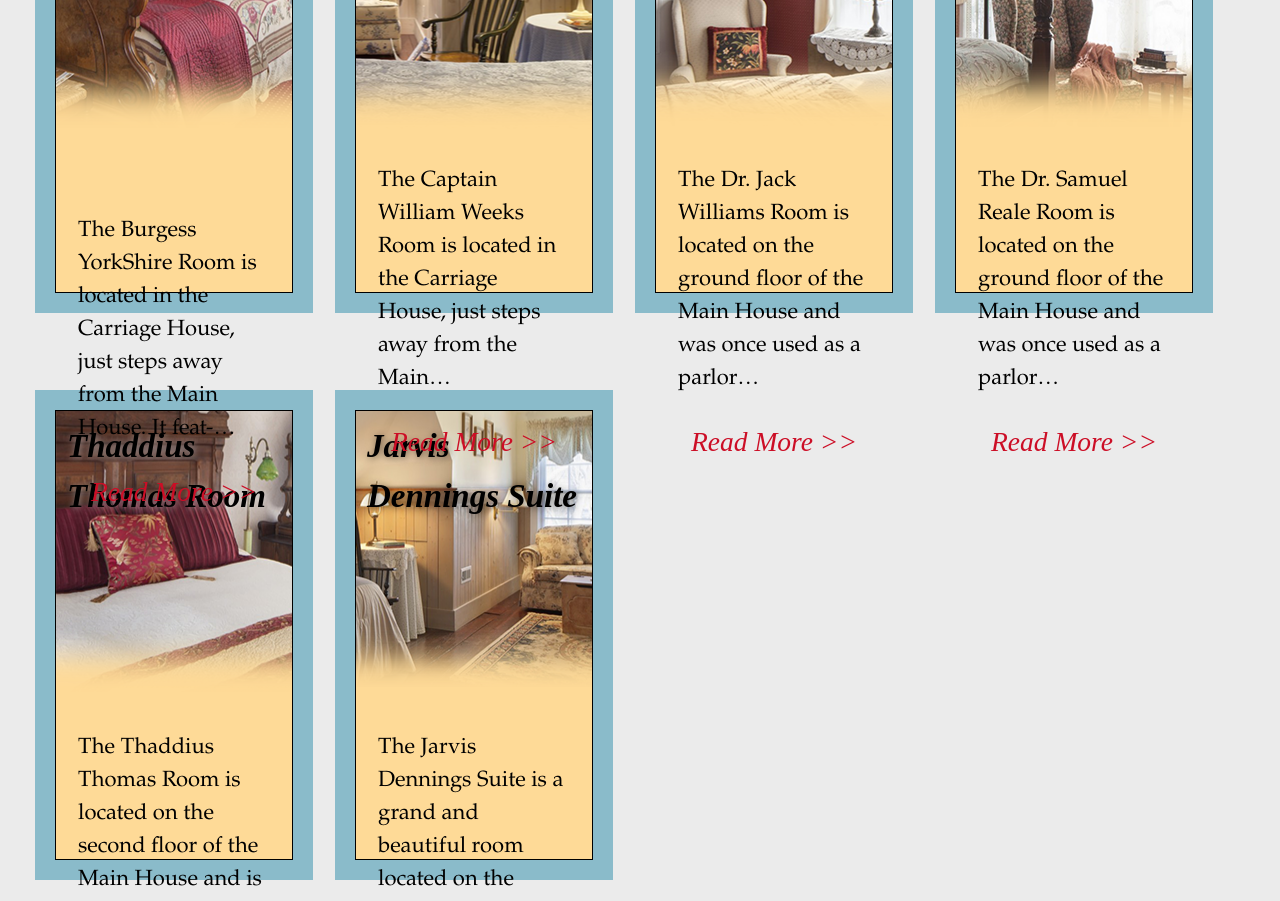
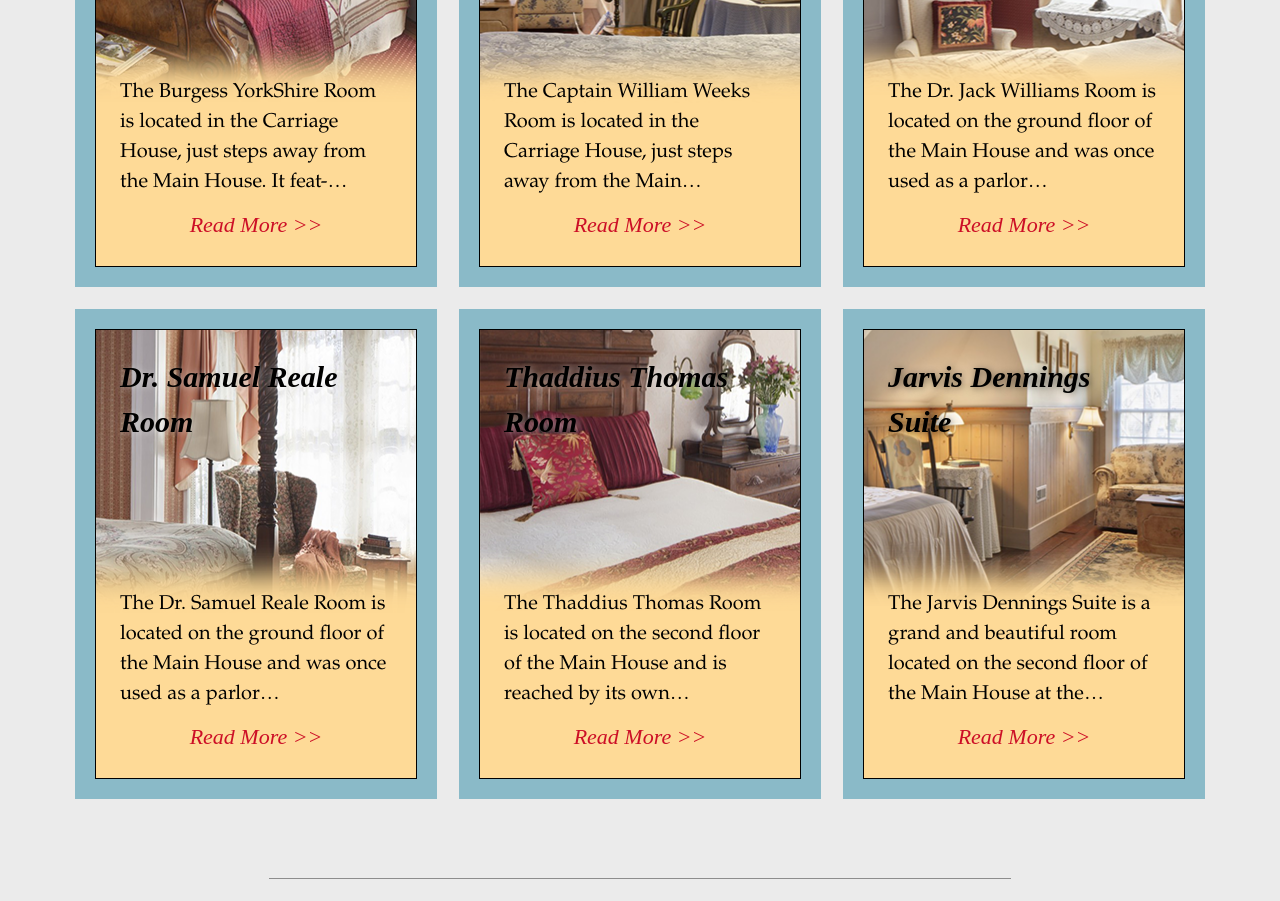
Before and after one commit to gee-ell-bee/artdm171proj3, a plain HTML site: page rooms/home.html in a window 1280 px wide. Shown: the part 944-1845 px from the top of the page. Drawn offline with Linux system fonts and the light colour scheme; a web font is replaced by a local one.

Commit message:
+ main css changes

```diff
--- a/styles/main.css
+++ b/styles/main.css
@@ -35,14 +35,16 @@
                 --linkHvrColor: #6b250242;
                 --navBgColor: #f8b200;
                 --hlgtLinkColor: #cc0e26;
+                --rmCardBgColor: #feda97;
+                --rmCardLinkBgColor: #6b25022b;
 
             /* blockquote */
                 --blockqtBgColor: #f5f5f5;
-                --blockqtBorderColor: #4089b3;
 
             /* misc */
                 --formInputBgColor: #ffffff;
-                --accentBgColor: #8abac8;
+                --accentColor: #8abac8;
+                --darkAccentColor: #4089b3;
 
         /* #endregion */
         font-family: kepler-std, Garamond, serif;
@@ -74,7 +76,7 @@
     /* basic links */
         a {
             font-weight: 500;
-            color:#6b2502;
+            color:var(--linkColor);
             text-decoration: none var(--linkHvrColor);
             transition: all .125s ease-out;
         }
@@ -97,7 +99,7 @@
             z-index: 100;
             position: sticky;
             position: -webkit-sticky;
-            top: 0vh;
+            top: -7.75rem;
             background-image: url(../images/headerimg.jpg);
             width: 100%;
         }
@@ -198,29 +200,36 @@
             line-height: 1.5;
         }
 
+
+        img {
+            margin: auto;
+        }
+
+
         p+p {
             margin-top: 3vmin;
         }
+
 
         a.highlight {
             display: block;
             text-decoration: none;
             text-align: center;
-            color: #cc0e26;
+            color: var(--hlgtLinkColor);
             font-size: 1.25rem;
             font-family: cabrito-didone-condensed;
             font-weight: 500;
             font-style: italic;
 
             -webkit-font-smoothing:none;
-            margin: 1rem auto;
+            /* margin: 1rem auto; */
         }
 
         blockquote {
             margin: 1rem 1rem 3rem;
-            border-left: 10px solid #8abac8;
+            border-left: 10px solid var(--accentColor);
             padding: 1rem 2rem;
-            background: hsla(0, 100%, 100%, .6);
+            background: var(--blockqtBgColor);
         }
 
         blockquote.testimon {
@@ -236,25 +245,26 @@
 
         blockquote.left {
             margin-top: 2rem;
-
         }
 
         blockquote.right {
             float: left;
             border-left: 0px;
-            border-right: 10px solid #8abac8;
+            border-right: 10px solid var(--accentColor);
             margin-bottom: 2rem;
         }
 
         .quoted {
-            float: right;
-           }
+            display: block;
+            text-align: right;
+            font-size: .9rem;
+        }
 
             /* #region MOBILE rooms cards */
                 #rooms {
                     display: grid;
-                    margin: auto;
-                    grid-template-columns:repeat(auto-fill, minmax(300px, 1fr));
+                    margin: 1rem auto;
+                    grid-template-columns:repeat(auto-fill, minmax(325px, 2fr));
                     grid-template-rows: repeat(6, auto);
                     justify-content: center;
                 }
@@ -262,17 +272,19 @@
                 section.rmbox {
                     margin: .5rem;
                     padding: 20px;
-                    background-color: #8abbca;
-                    margin-bottom: 3rem;
+                    background-color: var(--accentColor);
                 }
 
-                section.rmbox section {
-                    padding: .5rem;
+                section.rmbox>section {
+                    padding: 3vmin;
                 }
 
                 section.rmbox>section {
                     height: 450px;
                     border: 1px solid black;
+                    display: flex;
+                    flex-flow: column nowrap;
+                    justify-content: space-between;
                 }
 
                 section.center {
@@ -281,38 +293,46 @@
                 }
 
                 section.burgyork {
-                    background: #feda97 no-repeat url(../images/rooms/squares/room2.png) 50% -15%;
+                    background: var(--rmCardBgColor) no-repeat url(../images/rooms/squares/room2.png) 50% -15%;
                 }
 
                 section.capwks {
-                    background: #feda97 no-repeat url(../images/rooms/squares/room1.png) 70% -10%;
+                    background: var(--rmCardBgColor) no-repeat url(../images/rooms/squares/room1.png) 70% -10%;
                 }
 
                 section.drwill {
-                    background: #feda97 no-repeat url(../images/rooms/squares/room3.png) 20% -10%;
+                    background: var(--rmCardBgColor) no-repeat url(../images/rooms/squares/room3.png) 20% -10%;
                 }
 
                 section.drrl {
-                    background:#feda97 no-repeat url(../images/rooms/squares/room4.png) 100% -10%;
+                    background:var(--rmCardBgColor) no-repeat url(../images/rooms/squares/room4.png) 100% -10%;
                 }
 
                 section.thadth {
-                    background: #feda97 no-repeat url(../images/rooms/squares/room5.png) 0% -15%;
+                    background: var(--rmCardBgColor) no-repeat url(../images/rooms/squares/room5.png) 0% -15%;
                 }
 
                 section.jarvdns {
-                    background: #feda97 no-repeat url(../images/rooms/squares/room6.png) 80% -20%;
+                    background: var(--rmCardBgColor) no-repeat url(../images/rooms/squares/room6.png) 80% -20%;
                 }
 
                 section.rmdesc {
                     position: relative;
                     height: auto;
-                    top: 200px;
+                    /* top: 200px; */
                 }
 
                 a.roomlnk {
                     display: inline-block;
-                    margin-top: .5em;
+                    margin: 3vmin 0 0 0;
+                    width: 100%;
+                    border-radius: .25rem;
+                    font-size: 1rem;
+                    background-color: var(--rmCardLinkBgColor);
+                }
+
+                a.roomlnk:hover {
+                    background-color: var(--rmCardLinkBgColor);
                 }
 
                 a.rmsblkbg, a.rmswhtbg {
@@ -350,6 +370,7 @@
                     text-align: left;
                 }
             /* #endregion */
+
     /* #endregion */
 
     /* #region MOBILE footer */
@@ -371,6 +392,13 @@
             display: flex;
             flex-direction: row;
             justify-content: center;
+        }
+
+        div.divider {
+            width: 60%;
+            height: 1px;
+            background-color: hsla(0, 0%, 0%, 0.4);
+            margin: 2rem auto 1rem auto;
         }
 
         /* #region MOBILE footer: social media links */
@@ -409,7 +437,7 @@
 /* #region media queries */
 
     /* #region SMALL & up media query */
-    @media screen and (min-width: 201px) {
+    @media screen and (min-width: 235px) {
         header section.title h1.title,
         header section.title h2.subtitle {
             hyphens: none;
@@ -513,9 +541,6 @@
 
     /* #region TABLET & up media query */
     @media screen and (min-width: 750px) {
-        body {
-            font-size: 22px;
-        }
 
         /* #region TABLET & up header */
 
@@ -531,6 +556,10 @@
 
         /* #region TABLET & up content */
 
+            article {
+                margin: 3vmin;
+            }
+
             section.hdg h1.hdg {
                 font-size: var(--hdrFontSzTab);
             }
@@ -543,9 +572,31 @@
             section.hdg {
                 margin: 1rem 0;
             }
+
+            a.highlight {
+                margin: 1rem auto;
+            }
+
+            a.roomlnk {
+                margin: .5rem 0 0 0;
+            }
+
+            blockquote {
+                max-width: 80vw;
+            }
+
+            blockquote.right {
+                float: right;
+            }
         /* #endregion */
 
         /* #region TABLET & up footer */
+
+            div.divider {
+                width: 60%;
+                margin: 2rem auto 1.5rem auto;
+            }
+
         /* #endregion */
 
     }
@@ -564,7 +615,11 @@
         }
 
         main {
-            margin-top: 2rem;
+            margin: 2rem auto auto auto;
+        }
+
+        a.roomlnk {
+            background-color: transparent;
         }
     }
     /* #endregion */
```
